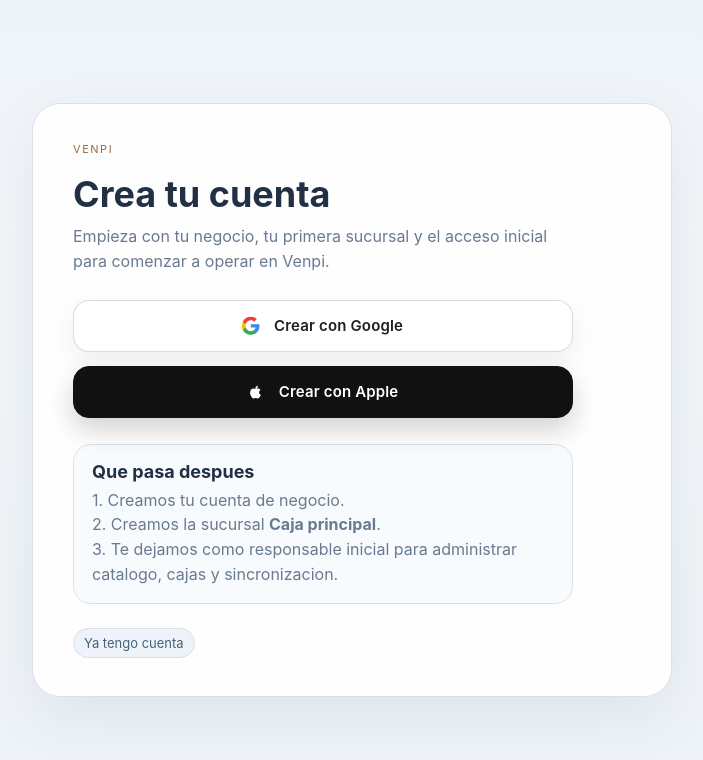
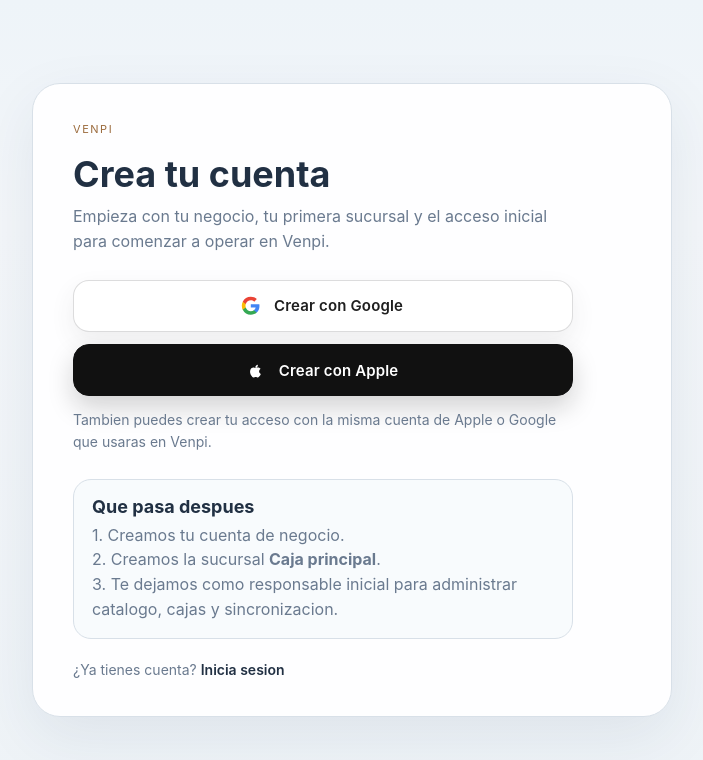
Before and after one commit to CerealKiller12/brs-cloud, a Laravel app: page /register in a window 1280 px wide. Shown: the top 760 px of the page, without its empty margins (288-991 px from the left). Run offline with Laravel 12, Linux system fonts and the light colour scheme.

Commit message:
Soften web auth secondary actions

```diff
--- a/resources/views/auth/register.blade.php
+++ b/resources/views/auth/register.blade.php
@@ -2,9 +2,14 @@
 
 @push('head')
 <style>
+    .register-intro {
+        display: grid;
+        gap: 10px;
+        max-width: 500px;
+    }
     .register-social-stack {
         display: grid;
-        gap: 14px;
+        gap: 0.8rem;
         max-width: 500px;
         margin-top: 26px;
     }
@@ -64,13 +69,30 @@
     .register-social-button__label {
         white-space: nowrap;
     }
+    .register-social-hint,
+    .register-link-row {
+        max-width: 500px;
+        font-size: 14px;
+        color: var(--muted);
+    }
+    .register-link-row {
+        margin-top: 22px;
+    }
+    .register-link-row a {
+        color: var(--text);
+        font-weight: 600;
+        text-decoration: none;
+    }
+    .register-link-row a:hover {
+        text-decoration: underline;
+    }
 </style>
 @endpush
 
 @section('content')
 <div class="login-wrap">
     <div class="login-card" style="width: min(640px, 100%); padding: 38px 40px;">
-        <div style="display: grid; gap: 10px; max-width: 500px;">
+        <div class="register-intro">
             <small class="eyebrow">Venpi</small>
             <h1 style="margin-bottom: 0;">Crea tu cuenta</h1>
             <p>Empieza con tu negocio, tu primera sucursal y el acceso inicial para comenzar a operar en Venpi.</p>
@@ -96,6 +118,7 @@
                 </span>
                 <span class="register-social-button__label">Crear con Apple</span>
             </a>
+            <p class="register-social-hint">Tambien puedes crear tu acceso con la misma cuenta de Apple o Google que usaras en Venpi.</p>
         </div>
 
         <div class="surface" style="max-width: 500px; margin-top: 26px;">
@@ -105,8 +128,8 @@
             <p>3. Te dejamos como responsable inicial para administrar catalogo, cajas y sincronizacion.</p>
         </div>
 
-        <div class="row-actions" style="justify-content: space-between; max-width: 500px; margin-top: 24px;">
-            <a class="pill" href="{{ route('login') }}">Ya tengo cuenta</a>
+        <div class="register-link-row">
+            ¿Ya tienes cuenta? <a href="{{ route('login') }}">Inicia sesion</a>
         </div>
 
         @if ($errors->any())
```
Also changed, not shown: resources/views/auth/login.blade.php (+14 -5 lines).
